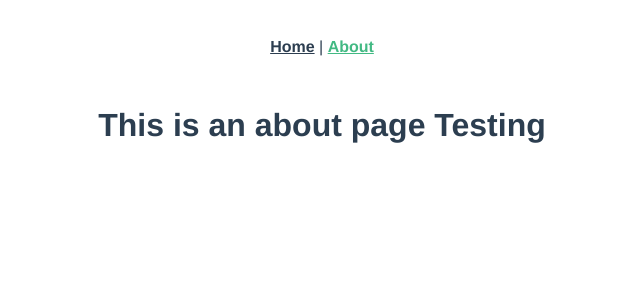
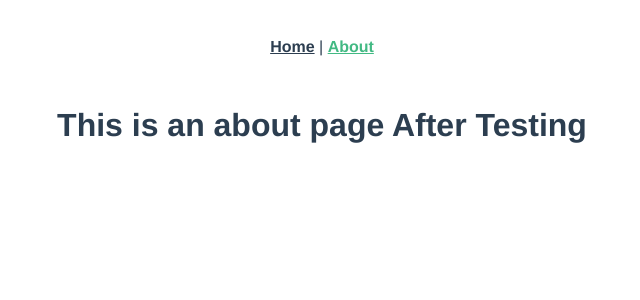
Before and after one commit to danztran/sep-test, a Vue app in the folder client/: page /about in a window 1280 px wide. Shown: the top 300 px of the page, without its empty margins (318-958 px from the left). Built offline with nearby package versions, Linux system fonts and the light colour scheme.

Commit message:
Test after testing

```diff
--- a/client/src/views/About.vue
+++ b/client/src/views/About.vue
@@ -1,5 +1,5 @@
 <template>
 	<div class="about">
-		<h1>This is an about page Testing</h1>
+		<h1>This is an about page After Testing</h1>
 	</div>
 </template>
```
